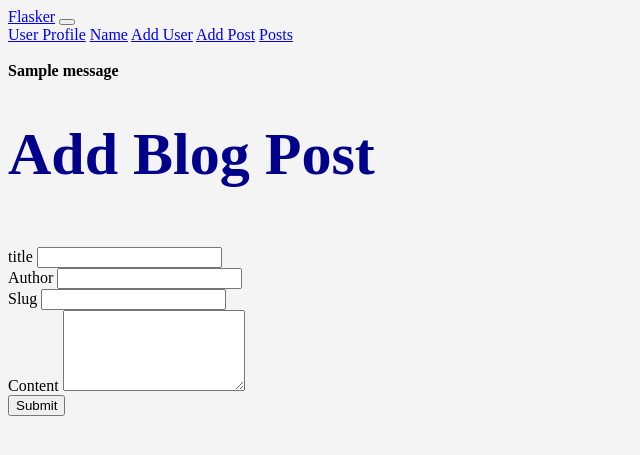
After one commit to bricheek/flasker, a Flask app: page /add_post in a window 1280 px wide. The commit adds this page. Shown: the top 455 px of the page, without its empty margins (0-640 px from the left). Run offline with Flask 2, Linux system fonts and the light colour scheme; tables that the repository leaves empty hold one stand-in row (values such as "Sample post"); one stand-in notice (Sample message) is shown.

Commit message:
created blog pages

```diff
--- a/hello.py
+++ b/hello.py
@@ -7,6 +7,7 @@ from flask_migrate import Migrate
 from datetime import datetime
 from werkzeug.security import generate_password_hash, check_password_hash
 from datetime import date
+from wtforms.widgets import TextArea
 
 #create flask instance
 app = Flask(__name__)
@@ -20,7 +21,14 @@ db = SQLAlchemy(app)
 migrate = Migrate(app, db)
 db.init_app(app)
 
-
+#blog post model
+class Posts(db.Model):
+    id = db.Column(db.Integer, primary_key=True)
+    title = db.Column(db.String(255))
+    content = db.Column(db.Text)
+    author = db.Column(db.String(255))
+    date_posted = db.Column(db.DateTime, default=datetime.utcnow)
+    slug = db.Column(db.String(255))
 
 # Create Model
 class Users(db.Model):
@@ -76,6 +84,14 @@ def delete(id):
         our_users = Users.query.order_by(Users.id)
         return render_template("add_user.html", form=form, name=name, our_users=our_users)
 
+#create a posts form
+class PostForm(FlaskForm):
+    title = StringField("title", validators=[DataRequired()])
+    content = StringField("Content", validators=[DataRequired()], widget=TextArea())
+    author = StringField("Author", validators=[DataRequired()])
+    slug = StringField("Slug", validators=[DataRequired()])
+    submit = SubmitField("Submit")
+
 #create form class
 class PasswordForm(FlaskForm):
     email = StringField("What's Your Email?", validators=[DataRequired()])
@@ -103,6 +119,39 @@ class UserForm(FlaskForm):
 @app.route('/user/<name>')
 def user(name):
     return render_template("user.html", user_name=name)
+
+#individual post page
+@app.route('/posts/<int:id>')
+def post(id):
+    post = Posts.query.get_or_404(id)
+    return render_template('post.html', post=post)
+
+#add post page
+@app.route('/add_post', methods=['GET', 'POST'])
+def add_post():
+    form = PostForm()
+    if form.validate_on_submit():
+        post = Posts(
+            title=form.title.data,
+            content=form.content.data,
+            author=form.author.data,
+            slug=form.slug.data
+        )
+        form.title.data = ''
+        form.content.data = ''
+        form.author.data = ''
+        form.slug.data = ''
+        db.session.add(post)
+        db.session.commit()
+        flash("Blog post submitted successfully")
+    return render_template("add_post.html", form=form)
+
+#display blog post (future home page of app)
+@app.route('/posts')
+def posts():
+    posts = Posts.query.order_by(Posts.date_posted)
+    return render_template("posts.html", posts=posts)
+
 
 #create user page
 @app.route('/user/add', methods=['GET', 'POST'])
--- /dev/null
+++ b/templates/add_post.html
@@ -0,0 +1,36 @@
+{% extends "base.html" %}
+
+{% block content %}
+
+{% for message in get_flashed_messages() %}
+
+<div class="alert alert-warning alert-dismissible fade show" role="alert">
+    <strong> {{ message }} </strong>
+    <span type="button" class="btn-close" data-bs-dismiss="alert" aria-label="Close"></span>
+  </div>
+
+{% endfor %}
+
+
+<h1>Add Blog Post</h1>
+    <br/>
+<div class="shadow p-3 mb-5 bg-body rounded">
+    <form method="POST">
+        {{ form.csrf_token }}
+        {{ form.title.label(class="form-label") }}
+        {{ form.title(class="form-control") }}
+        <br/>
+        {{ form.author.label(class="form-label") }}
+        {{ form.author(class="form-control") }}
+        <br/>
+        {{ form.slug.label(class="form-label") }}
+        {{ form.slug(class="form-control") }}
+        <br/>
+        {{ form.content.label(class="form-label") }}
+        {{ form.content(class="form-control", rows='5') }}
+        <br/>
+        {{ form.submit(class="btn btn-secondary") }}
+    </form>
+</div>
+
+{% endblock %}
--- a/templates/navbar.html
+++ b/templates/navbar.html
@@ -9,6 +9,8 @@
           <a class="nav-link" href="{{ url_for('user', name='John')}}">User Profile</a>
           <a class="nav-link" href="{{ url_for('name') }}">Name</a>
           <a class="nav-link" href="{{ url_for('add_user') }}">Add User</a>
+          <a class="nav-link" href="{{ url_for('add_post') }}">Add Post</a>
+          <a class="nav-link" href="{{ url_for('posts') }}">Posts</a>
         </div>
       </div>
     </div>
```
Also changed, not shown: migrations/versions/3d1b2c4f4a35_add_posts_model.py (added, +36 -0 lines), templates/post.html (added, +29 -0 lines), templates/posts.html (added, +31 -0 lines).
